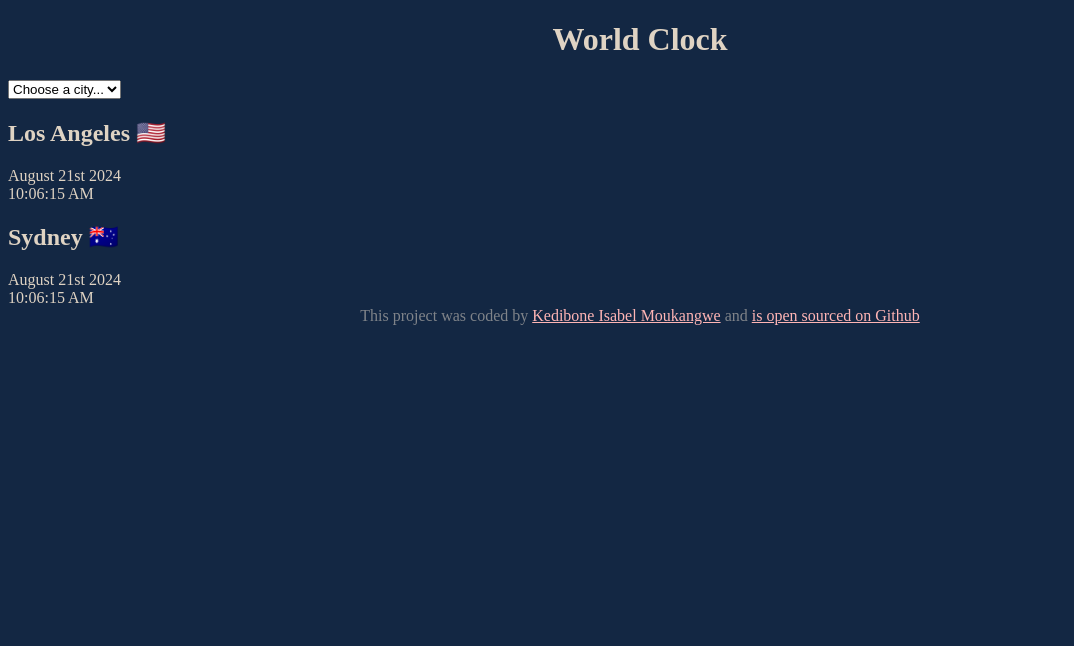
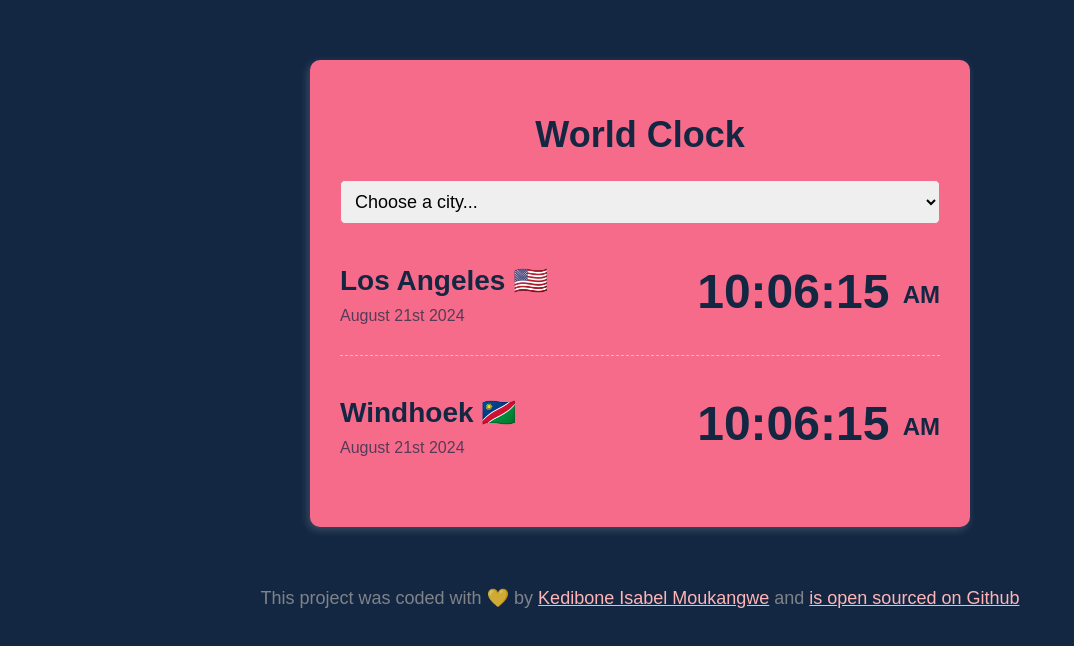
Before and after one commit to Bonnie444-888/World_Clock, a plain HTML site: page index.html in a window 1280 px wide. Shown: the whole page, without its empty margins (0-1074 px from the left). Drawn offline with Linux system fonts and the light colour scheme.

Commit message:
styled project with CSS

```diff
--- a/index.html
+++ b/index.html
@@ -7,7 +7,7 @@
     <link rel="stylesheet" href="src/style.css" />
   </head>
   <body>
-    <div class="contaniner">
+    <div class="container">
       <h1>World Clock</h1>
 
       <select>
@@ -18,18 +18,22 @@
         <option value="">Beijing</option>
       </select>
       <div class="city">
-        <h2>Los Angeles 🇺🇸</h2>
-        <div class="date">August 21st 2024</div>
-        <div class="time">10:06:15 AM</div>
+        <div>
+          <h2>Los Angeles 🇺🇸</h2>
+          <div class="date">August 21st 2024</div>
+        </div>
+        <div class="time">10:06:15 <small>AM</small></div>
       </div>
       <div class="city">
-        <h2>Sydney 🇦🇺</h2>
-        <div class="date">August 21st 2024</div>
-        <div class="time">10:06:15 AM</div>
+        <div>
+          <h2>Windhoek 🇳🇦</h2>
+          <div class="date">August 21st 2024</div>
+        </div>
+        <div class="time">10:06:15 <small>AM</small></div>
       </div>
     </div>
     <footer>
-      This project was coded by
+      This project was coded with 💛 by
       <a href="https://github.com/Bonnie444-888" target="_blank"
         >Kedibone Isabel Moukangwe</a
       >
--- a/src/style.css
+++ b/src/style.css
@@ -1,12 +1,59 @@
 body {
   background: #132743;
   color: #dfd3c3;
+  font-family: sans-serif;
+}
+.container {
+  max-width: 600px;
+  margin: 60px auto;
+  background: #f76b8a;
+  padding: 30px;
+  color: #132743;
+  box-shadow: -2px 3px 9px rgba(236, 228, 232, 0.2);
+  border-radius: 10px;
 }
 h1 {
   text-align: center;
+  font-family: sans-serif;
+  font-size: 36px;
+}
+select {
+  font-size: 18px;
+  display: block;
+  width: 100%;
+  border: 1px solid #f76b8a;
+  border-radius: 5px;
+  padding: 10px;
+}
+h2 {
+  margin: 0 0 10px;
+  font-size: 28px;
+}
+.city {
+  display: flex;
+  justify-content: space-between;
+  margin: 10px 0;
+  padding: 30px 0;
+  border-bottom: 1px dashed #ffb5b5;
+}
+.city:last-child {
+  border: none;
+}
+
+.date {
+  opacity: 0.7;
+}
+.time {
+  font-size: 48px;
+  font-weight: bold;
+}
+.time small {
+  font-size: 24px;
+  vertical-align: middle;
 }
 
 footer {
+  font-size: 18px;
   text-align: center;
   color: rgba(155, 155, 155, 0.8);
 }
```
